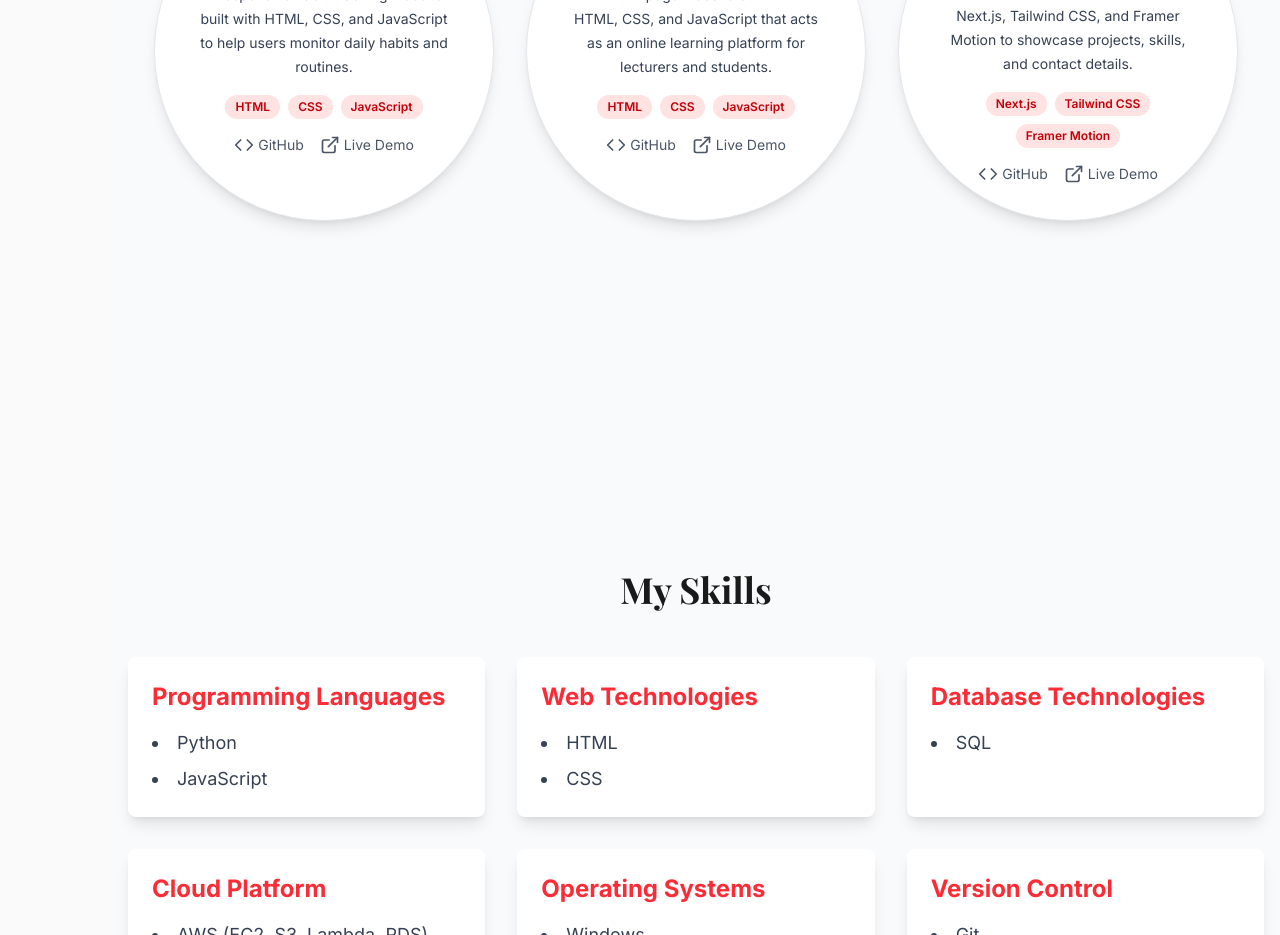
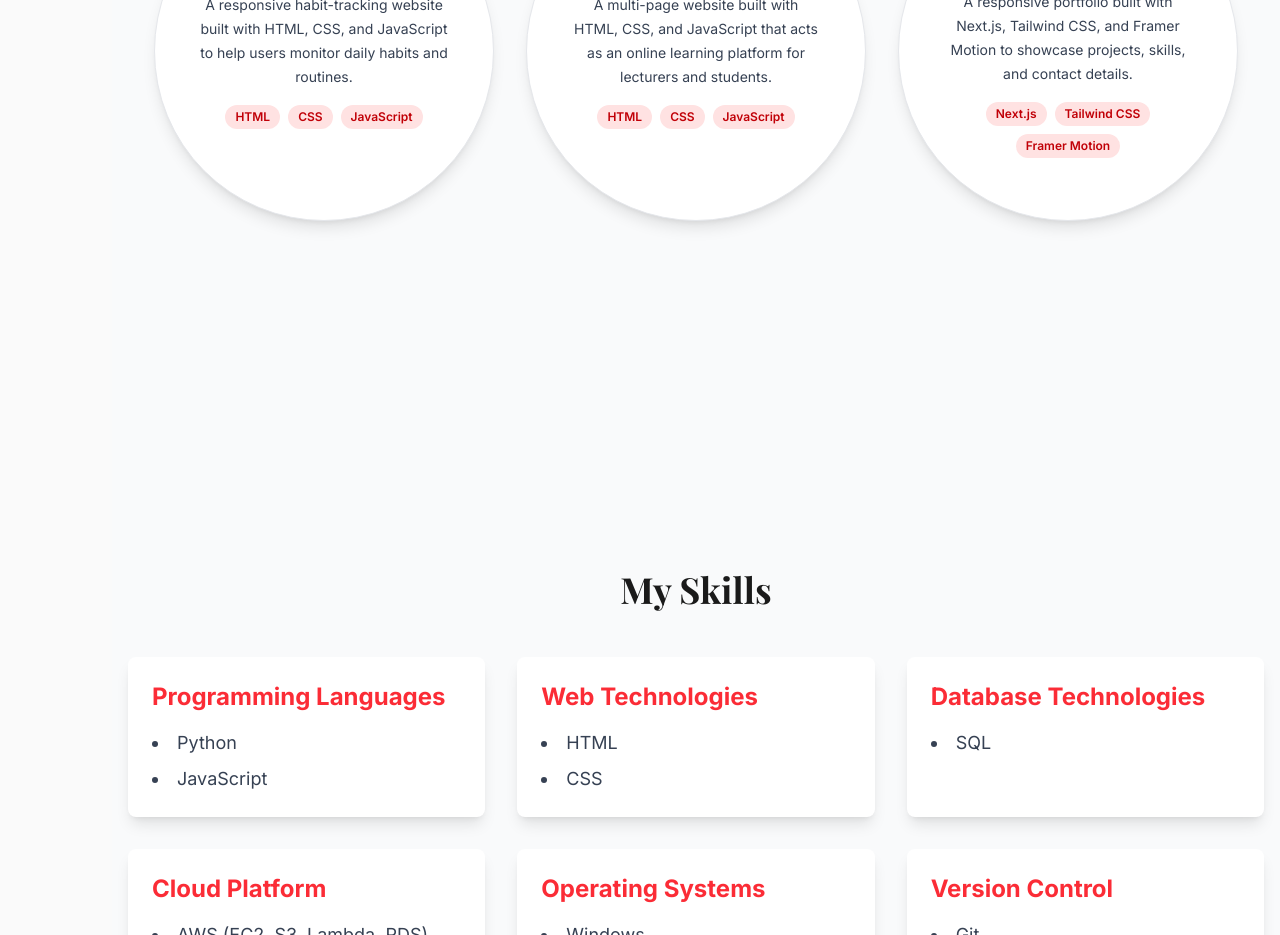
Before and after one commit to Mohammed-Hardi/hardi_portfolio, a Next.js app: page / in a window 1280 px wide. Shown: the part 1640-2575 px from the top of the page. Built offline with nearby package versions, Linux system fonts and the light colour scheme; a web font is replaced by a local one.

Commit message:
Update ProjectsSection

```diff
--- a/app/components/ProjectsSection.tsx
+++ b/app/components/ProjectsSection.tsx
@@ -59,24 +59,7 @@ const ProjectsSection = () => {
                   </span>
                 ))}
               </div>
-              <div className="flex justify-center gap-4 text-sm">
-                <Link
-                  href={project.githubLink}
-                  target="_blank"
-                  rel="noopener noreferrer"
-                  className="flex items-center text-gray-600 dark:text-gray-400 hover:text-black dark:hover:text-white transition-colors"
-                >
-                  <Code size={20} className="mr-1" /> GitHub
-                </Link>
-                <Link
-                  href={project.liveDemoLink}
-                  target="_blank"
-                  rel="noopener noreferrer"
-                  className="flex items-center text-gray-600 dark:text-gray-400 hover:text-black dark:hover:text-white transition-colors"
-                >
-                  <ExternalLink size={20} className="mr-1" /> Live Demo
-                </Link>
-              </div>
+
             </motion.div>
           ))}
         </div>
```
